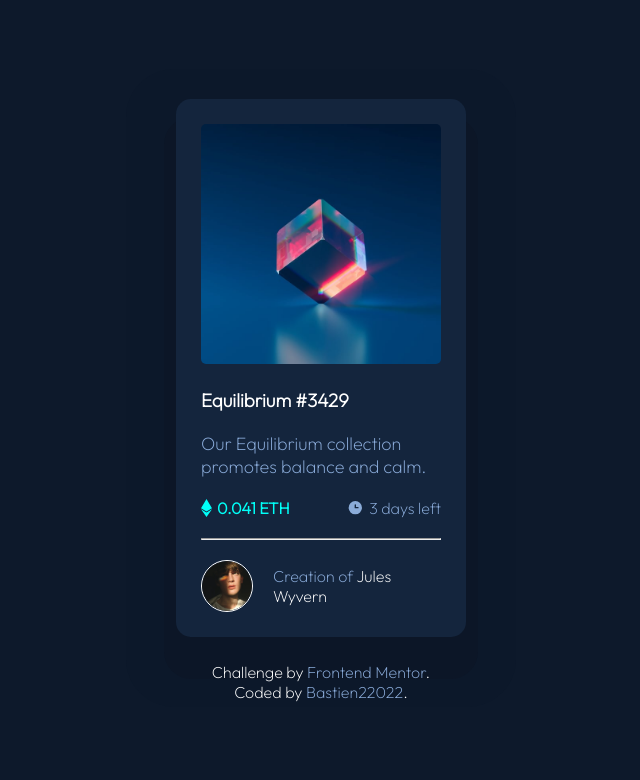
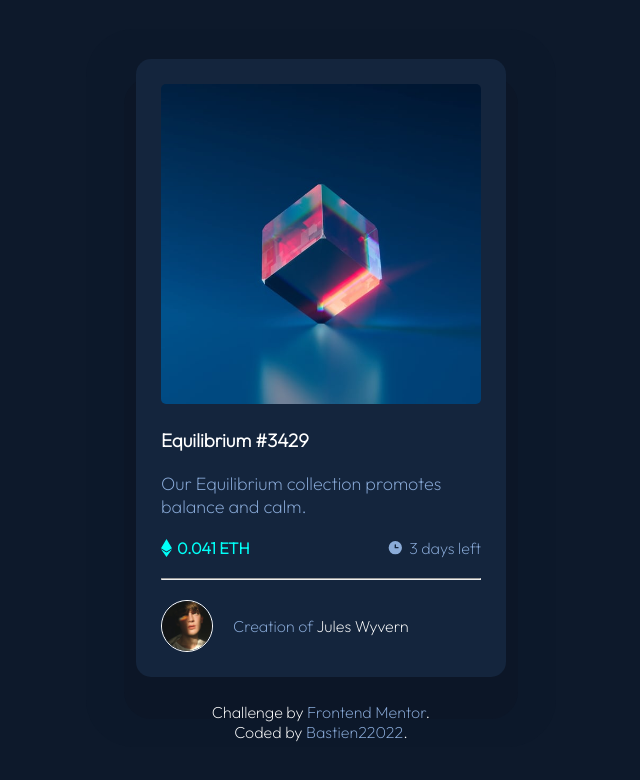
Before and after one commit to Bastien-Virmaux/NFT-preview-card-component, a plain HTML site: page index.html in a window 1280 px wide. Shown: the whole page, without its empty margins (319-959 px from the left). Drawn offline with Linux system fonts and the light colour scheme.

Commit message:
Update style.css

```diff
--- a/style.css
+++ b/style.css
@@ -18,7 +18,7 @@ body{
 }
 
 #container{
-  width: 30vh;
+  width: 40vh;
   margin-bottom: 25px;
   padding: 25px;
   background-color: hsl(216, 50%, 16%);
```
